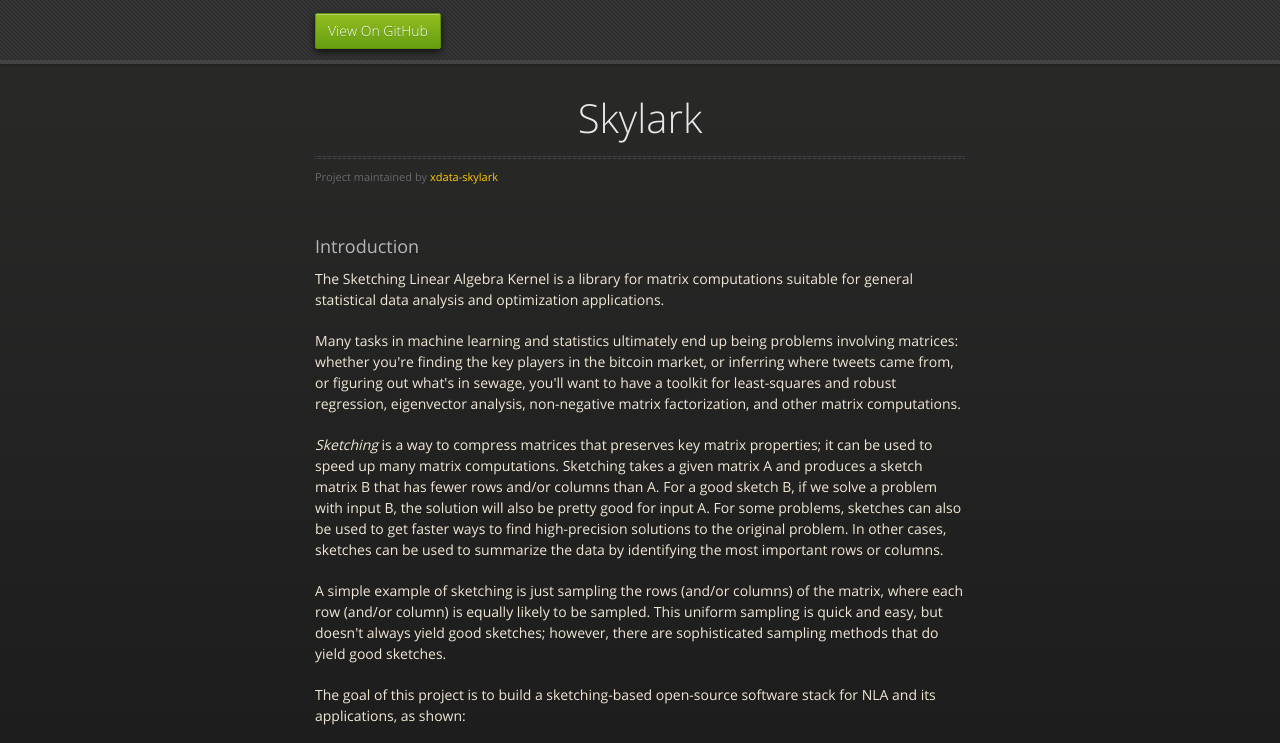
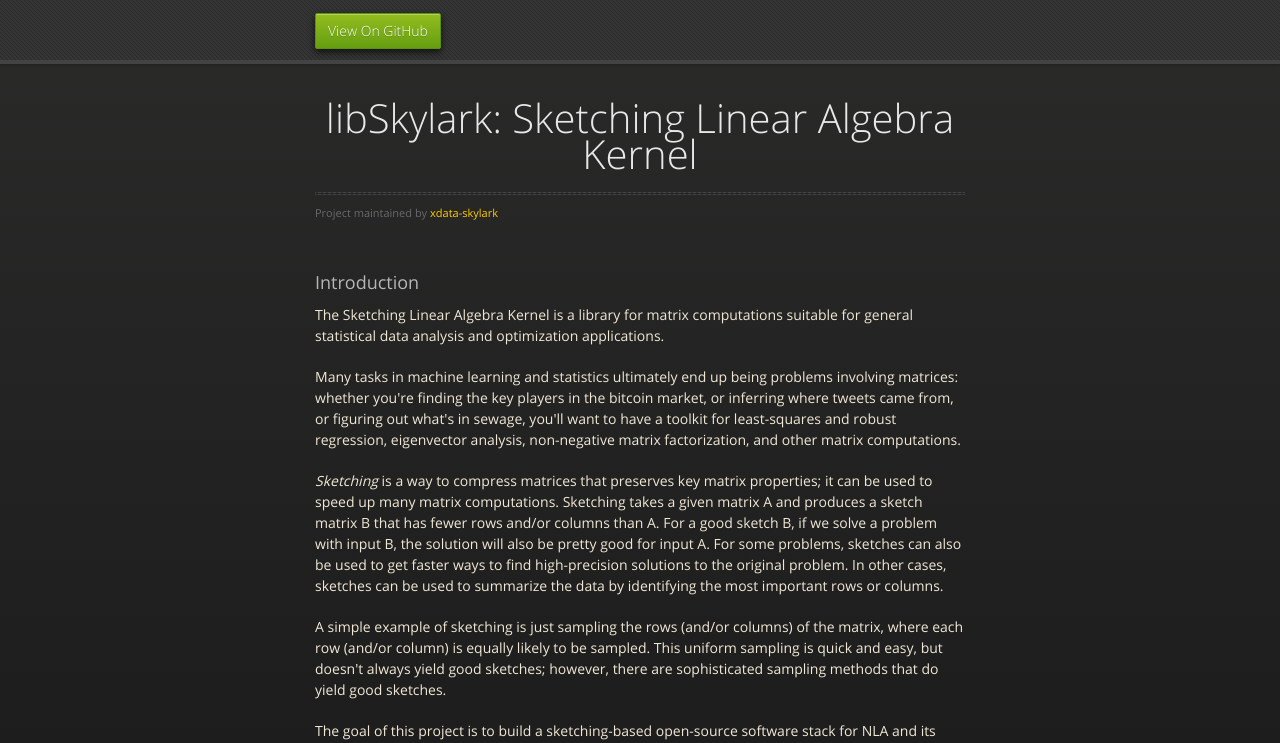
Before and after one commit to xdata-skylark/xdata-skylark.github.io, a plain HTML site: page index.html in a window 1280 px wide. Shown: the top 743 px of the page. Drawn offline with nearby package versions, Linux system fonts and the light colour scheme.

Commit message:
change title

```diff
--- a/index.html
+++ b/index.html
@@ -3,7 +3,7 @@
   <head>
     <meta charset="utf-8">
     <meta http-equiv="X-UA-Compatible" content="chrome=1">
-    <title>Skylark by xdata-skylark</title>
+    <title>Sketching Linear Algebra Kernel</title>
     <link rel="stylesheet" href="stylesheets/styles.css">
     <link rel="stylesheet" href="stylesheets/pygment_trac.css">
     <script src="https://ajax.googleapis.com/ajax/libs/jquery/1.7.1/jquery.min.js"></script>
@@ -28,7 +28,7 @@
 
       <section>
         <div id="title">
-          <h1>Skylark</h1>
+          <h1>libSkylark: Sketching Linear Algebra Kernel</h1>
           <p></p>
           <hr>
           <span class="credits left">Project maintained by <a href="https://github.com/xdata-skylark">xdata-skylark</a></span>
```
